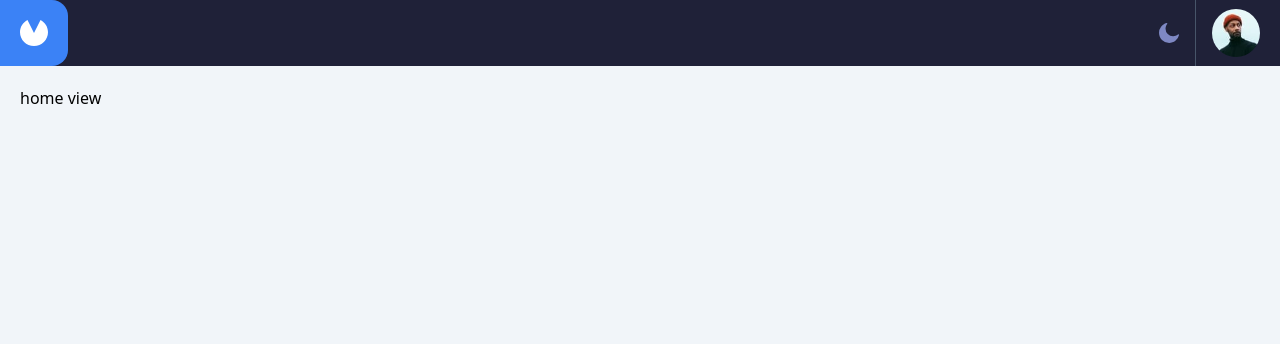
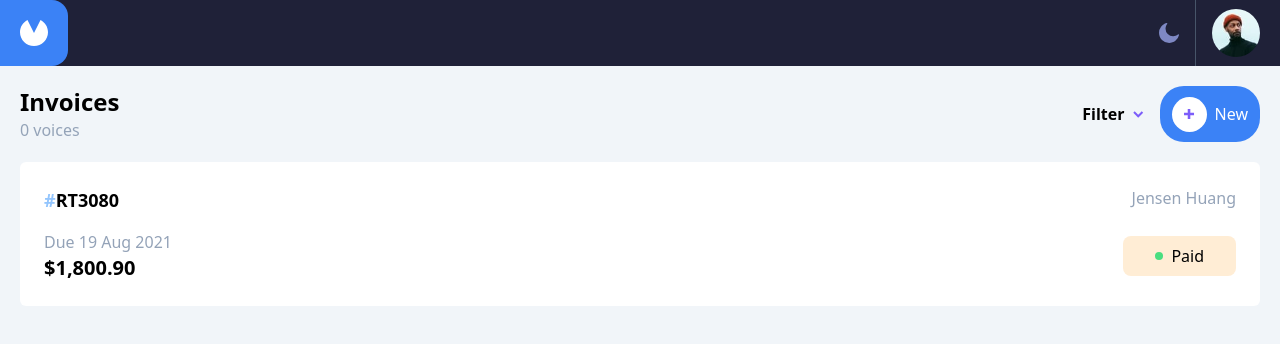
Before and after one commit to COLADOXD/invoic_app, a Vue app: page /about in a window 1280 px wide. Shown: the top 344 px of the page. Built offline with nearby package versions, Linux system fonts and the light colour scheme.

Commit message:
Create header

```diff
--- a/src/views/HomeView.vue
+++ b/src/views/HomeView.vue
@@ -1,5 +1,19 @@
 <script setup lang="ts">
+import FilterComponent from "../components/FilterComponent.vue"
+import NewComponent from "../components/NewComponent.vue"
+import Invoices from "../components/InvoicesComponent.vue"
 </script>
+
 <template>
-  <div>home view</div>
+  <div class="flex justify-between mb-5 dark:text-white">
+    <div>
+      <p class="text-2xl font-bold">Invoices</p>
+      <p class="text-slate-400">0 voices</p>
+    </div>
+    <div class="flex flex-row">
+      <FilterComponent />
+      <NewComponent />
+    </div>
+  </div>
+  <Invoices />
 </template>
```
